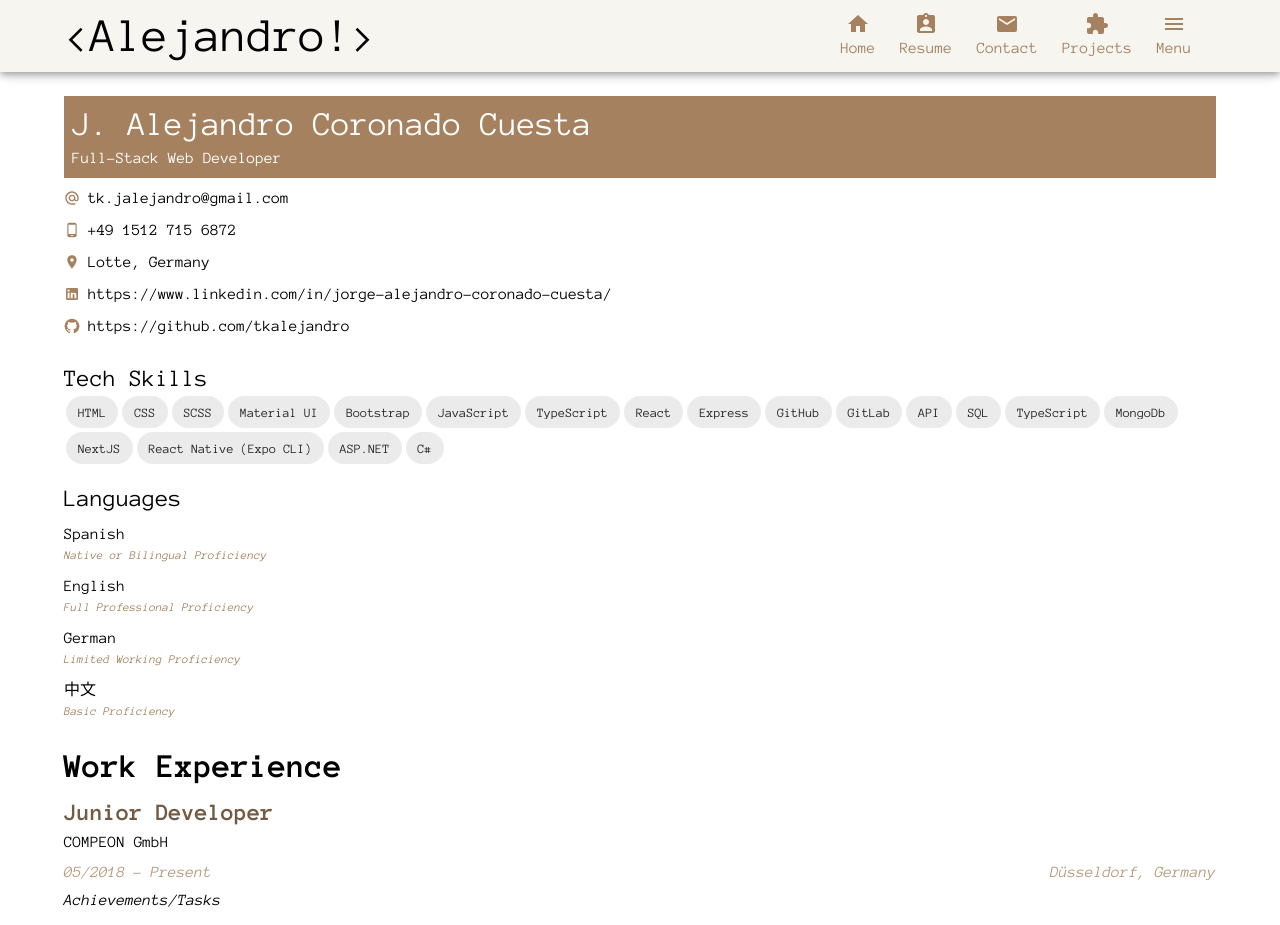
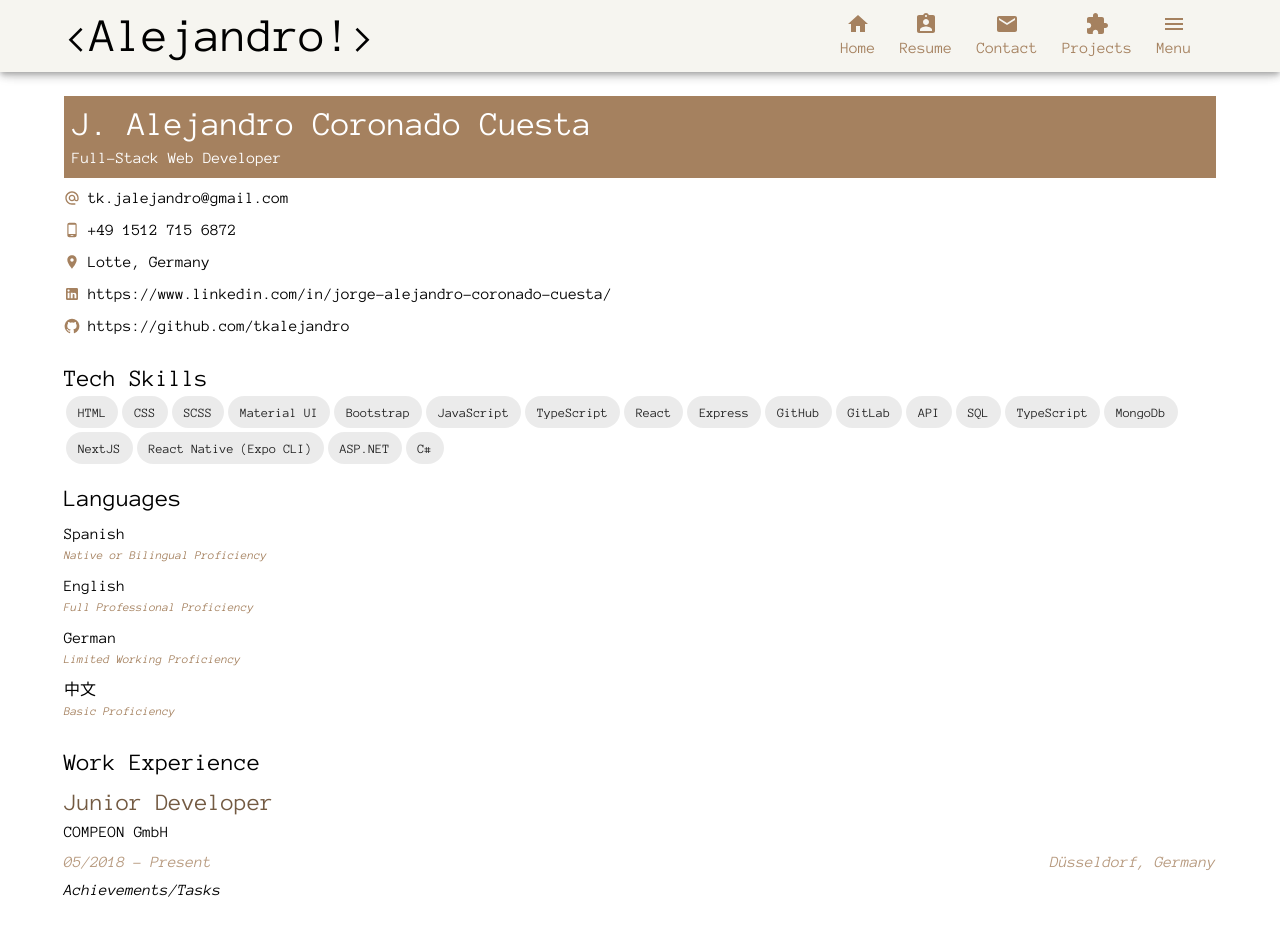
Before and after one commit to tkalejandro/modern-portfolio, a Next.js app: page /resume in a window 1280 px wide. Shown: the top 925 px of the page. Built offline with nearby package versions, Linux system fonts and the light colour scheme.

Commit message:
resume content complete.

```diff
--- a/src/modules/ResumePage/components/HonorsAndAwards/HonorsAndAwards.tsx
+++ b/src/modules/ResumePage/components/HonorsAndAwards/HonorsAndAwards.tsx
@@ -35,7 +35,7 @@ const HonorsAndAwards = () => {
   ]
   return (
     <Box py={1}>
-      <Typography component="h2" variant="h4" fontWeight='700'>Honors and awards</Typography>
+      <Typography component="h2" variant="h5">Honors and awards</Typography>
       <Box>
         {
           data.map(item => {
@@ -45,13 +45,13 @@ const HonorsAndAwards = () => {
             return (
               <Box py={1} key={title}>
                 <Typography
-                 component="h3" variant="h6" fontWeight='700'
+                 component="h3" variant="h6"
                 >{title}
                   {endDate
                     ? `(${start} - ${end})`
                     : `(${start})`}
                 </Typography>
-                <Typography>{description}</Typography>
+                <Typography fontStyle='italic' sx={(theme) => ({color: theme.palette.grey[500]})}>{description}</Typography>
               </Box>
             )
           })
--- a/src/modules/ResumePage/components/LifeHistory/LifeHistory.tsx
+++ b/src/modules/ResumePage/components/LifeHistory/LifeHistory.tsx
@@ -20,7 +20,7 @@ const LifeHistory = ({ mainTitle, data }: LifeHistoryProps) => {
 
     return (
         <Box py={1}>
-            <Typography component="h2" variant="h4" fontWeight='700'>{mainTitle}</Typography>
+            <Typography component="h2" variant="h5" >{mainTitle}</Typography>
             {
                 data.map(item => {
                     const { title,
@@ -35,7 +35,7 @@ const LifeHistory = ({ mainTitle, data }: LifeHistoryProps) => {
                         highlights } = item
                     return (
                         <Box key={title} py={1}>
-                            <Typography component="h3" color="secondary.dark" fontWeight='700' variant="h5">{title}</Typography>
+                            <Typography component="h3" color="secondary.dark" variant="h5">{title}</Typography>
                             <Typography variant="subtitle1">{entity}</Typography>
                             {/* DATE AND LOCATION */}
                             <Box py={0.5} sx={{ display: 'flex', alignItems: 'center', justifyContent: 'space-between', fontStyle: "italic" }}>
```
